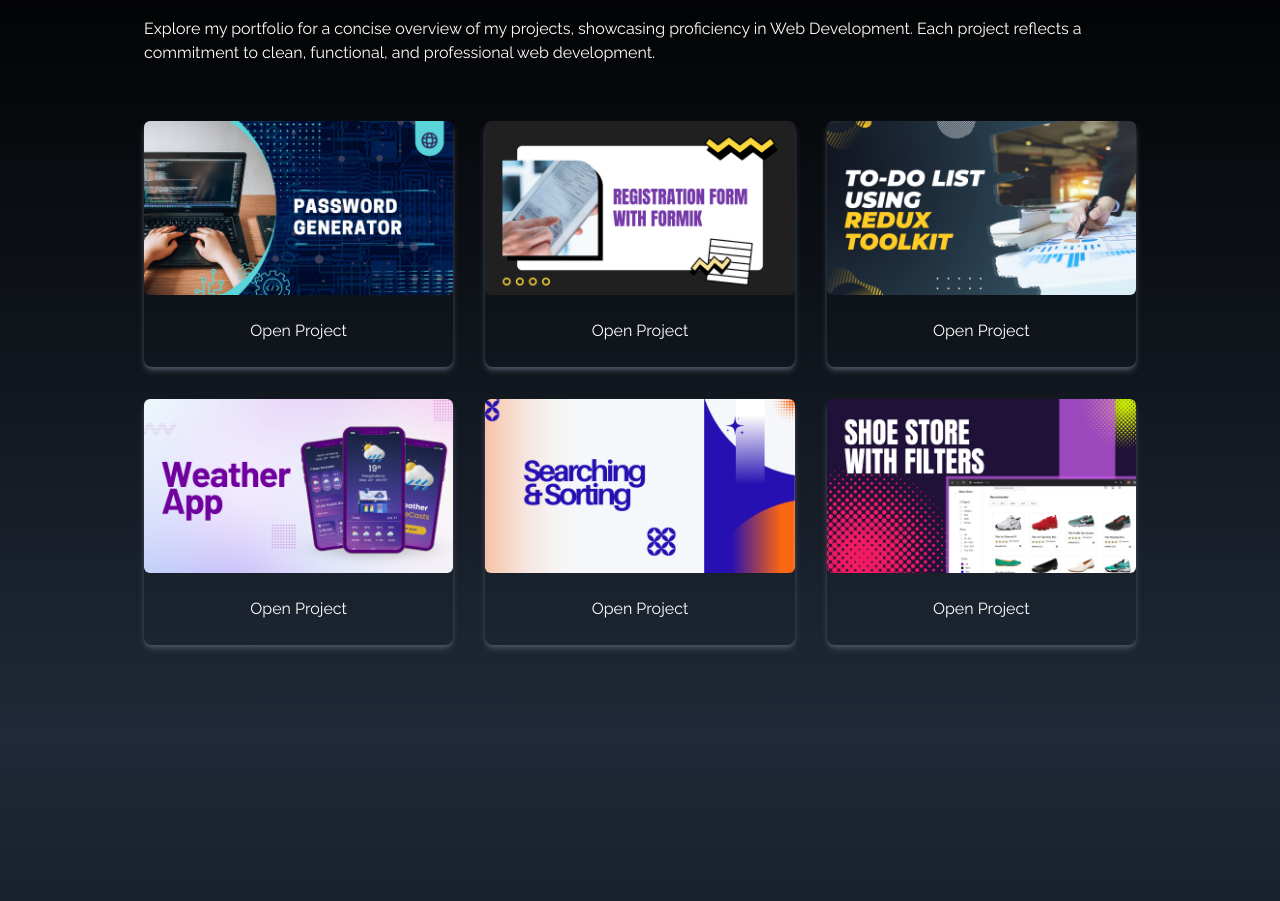
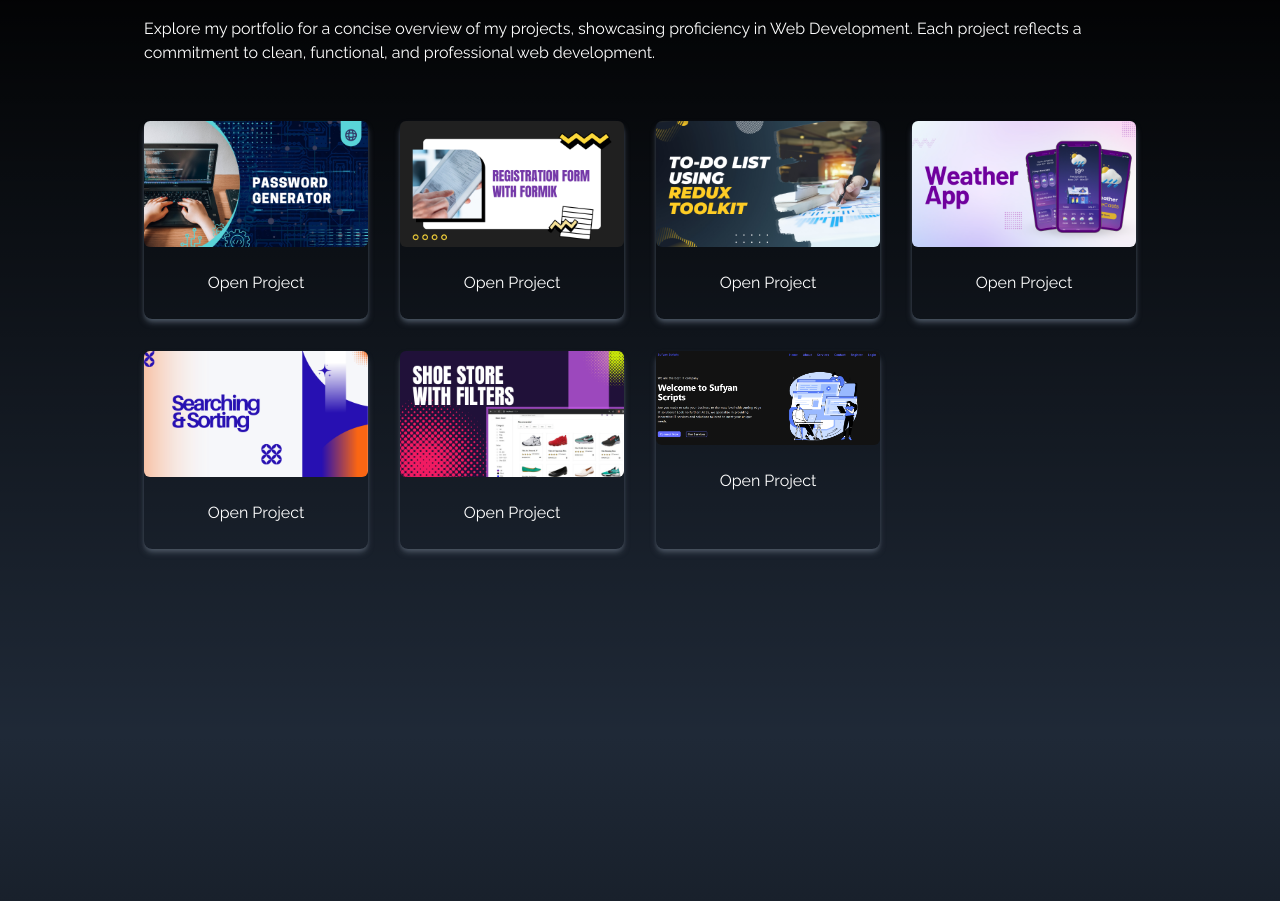
Before and after one commit to suf988/portfolio, a React (Vite) app: page / in a window 1280 px wide. Shown: the part 1663-2564 px from the top of the page. Built offline with nearby package versions, Linux system fonts and the light colour scheme.

Commit message:
added Mern app to portfolio

```diff
--- a/src/components/portfolio/Portfolio.jsx
+++ b/src/components/portfolio/Portfolio.jsx
@@ -4,6 +4,7 @@
 import weatherApp from '../../assets/portfolio/weatherApp.png'
 import searchAndSort from '../../assets/portfolio/searchAndSort.png'
 import shoeStore from '../../assets/portfolio/shoeStore.png'
+import mernApp from '../../assets/portfolio/mernApp.png'
 
 const Portfolio = () => {
 
@@ -42,6 +43,12 @@
             id: 6,
             src: shoeStore,
             webLink: "https://shoe-store-by-s.netlify.app/"
+        },
+
+        {
+            id: 7,
+            src: mernApp,
+            webLink: "https://mernbysufyan.vercel.app/"
         }
     ]
 
@@ -67,7 +74,7 @@
 
                 </div>
 
-                <div className='grid sm:grid-cols-2 md:grid-cols-3 gap-8 px-12 sm:px-0'>
+                <div className='grid sm:grid-cols-2 md:grid-cols-4 gap-8 px-12 sm:px-0'>
                     {
                         portfolio.map(({ id, src, webLink }) => (
                             <div key={id} className='shadow-md shadow-gray-600 rounded-lg'>
```
